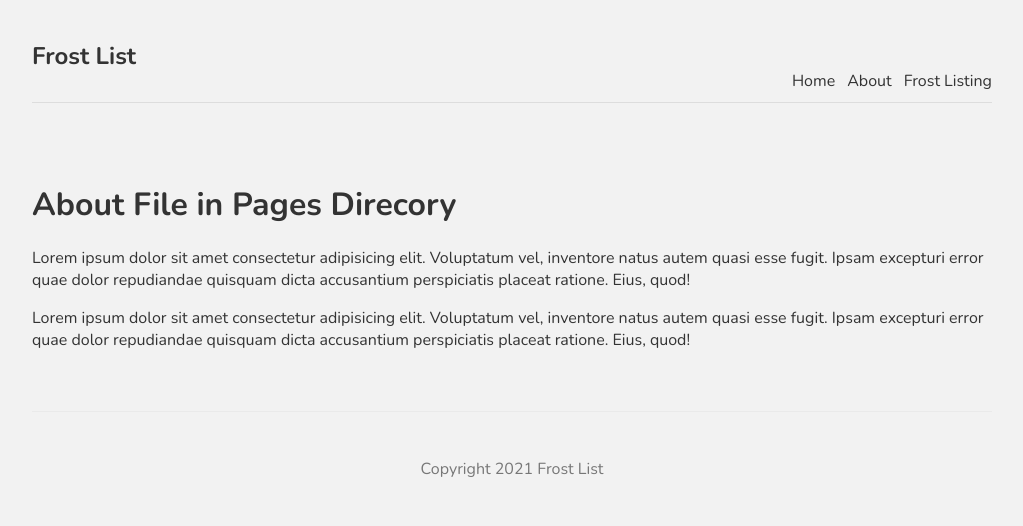
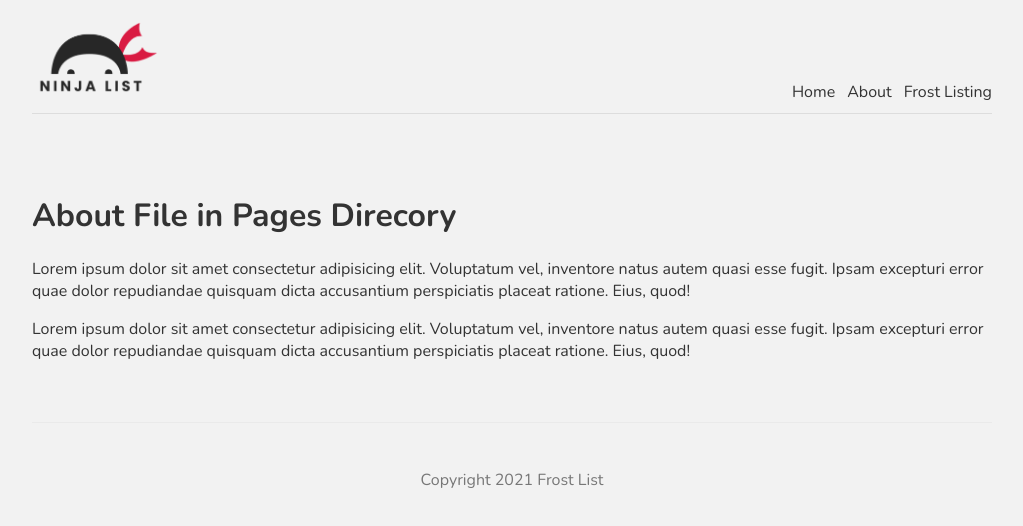
Before and after one commit to harshpandey002/learn-nextjs, a Next.js app: page /about in a window 1280 px wide. Shown: the top 526 px of the page, without its empty margins (128-1151 px from the left). Built offline with nearby package versions, Linux system fonts and the light colour scheme.

Commit message:
Image & meta Tags

```diff
--- a/components/Navbar.js
+++ b/components/Navbar.js
@@ -1,10 +1,11 @@
 import Link from "next/link";
+import Image from "next/image";
 
 const Navbar = () => {
   return (
     <nav>
       <div className="logo">
-        <h1>Frost List</h1>
+        <Image src="/logo.png" width={128} height={77} />
       </div>
       <Link href="/">
         <a>Home</a>
--- a/pages/about.js
+++ b/pages/about.js
@@ -1,20 +1,28 @@
+import Head from "next/head";
+
 const About = () => {
   return (
+    <>
+      <Head>
+        <title>Frost List | About</title>
+        <meta name="keywords" content="frost" />
+      </Head>
       <div>
         <h1>About File in Pages Direcory</h1>
         <p>
-        Lorem ipsum dolor sit amet consectetur adipisicing elit. Voluptatum vel,
-        inventore natus autem quasi esse fugit. Ipsam excepturi error quae dolor
-        repudiandae quisquam dicta accusantium perspiciatis placeat ratione.
-        Eius, quod!
+          Lorem ipsum dolor sit amet consectetur adipisicing elit. Voluptatum
+          vel, inventore natus autem quasi esse fugit. Ipsam excepturi error
+          quae dolor repudiandae quisquam dicta accusantium perspiciatis placeat
+          ratione. Eius, quod!
         </p>
         <p>
-        Lorem ipsum dolor sit amet consectetur adipisicing elit. Voluptatum vel,
-        inventore natus autem quasi esse fugit. Ipsam excepturi error quae dolor
-        repudiandae quisquam dicta accusantium perspiciatis placeat ratione.
-        Eius, quod!
+          Lorem ipsum dolor sit amet consectetur adipisicing elit. Voluptatum
+          vel, inventore natus autem quasi esse fugit. Ipsam excepturi error
+          quae dolor repudiandae quisquam dicta accusantium perspiciatis placeat
+          ratione. Eius, quod!
         </p>
       </div>
+    </>
   );
 };
 
```
Also changed, not shown: pages/index.js (+10 -4 lines), public/logo.png (added). Lines whose indentation alone changed are shown as unchanged.
